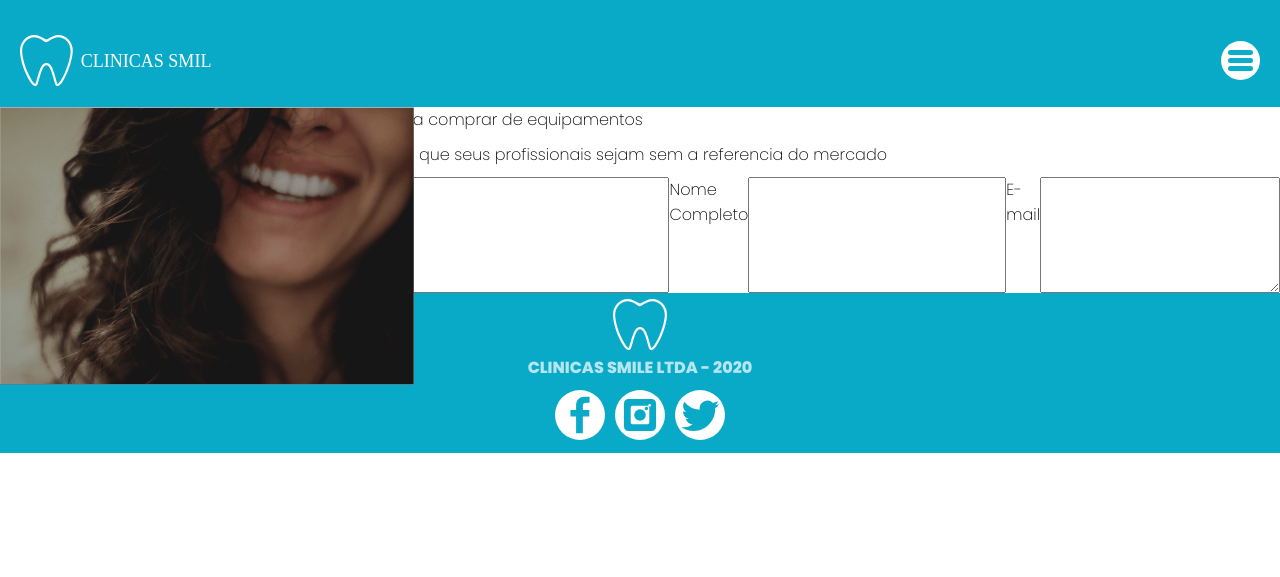
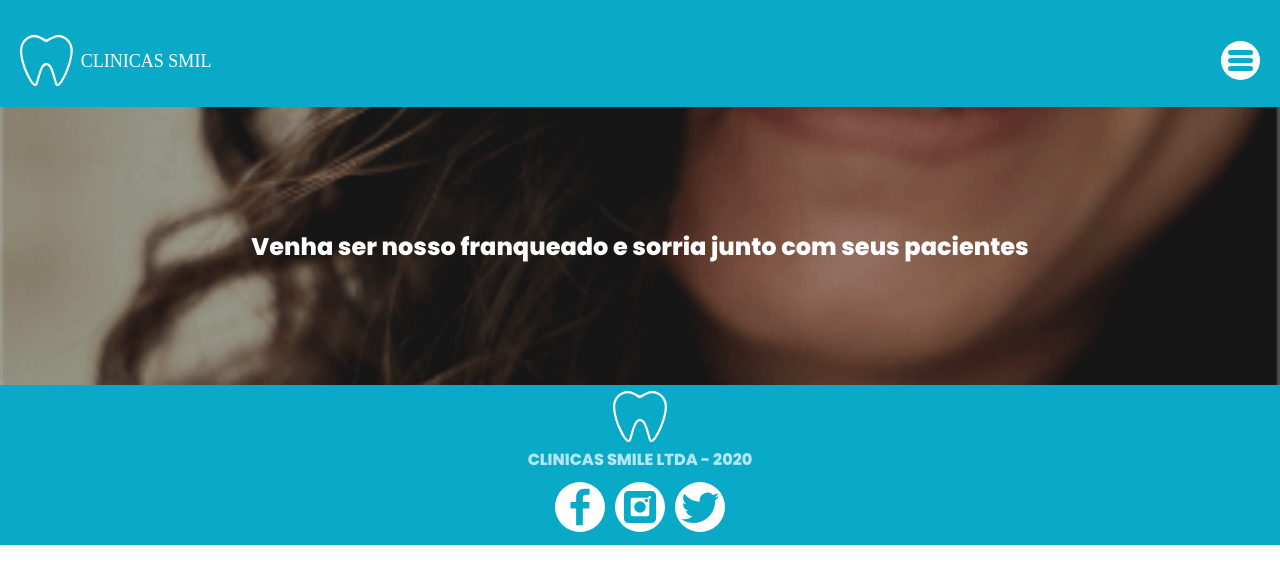
Before and after one commit to KhayanCardoso/hcodeTrabalhoGrupo, a website: page franchise.html in a window 1280 px wide. Drawn offline with Linux system fonts and the light colour scheme.

Commit message:
configuração header franchise

```diff
--- a/assets/sass/franchise.scss
+++ b/assets/sass/franchise.scss
@@ -1,18 +1,16 @@
 #franchise{
-    flex-direction: column;
-    header{
+    > header{
+        height: 278px;
+        width: 100%;
+        background-image: url('/assets/images/sorriso.webp');
+        background-position: center;
+        background-size: cover;
         flex-direction: column;
-        position: absolute;
-        > picture{
-            z-index: 0;
-            max-height: 257;
-            max-width: 375px;
-        }
+        justify-content: center;
         h1{
             color: white;
-            position: relative;
-            top: 195px;
-            z-index: 1;
+            text-align: center;
+            font-weight: bold;
         }
     }
 }
--- a/franchise.html
+++ b/franchise.html
@@ -49,41 +49,8 @@
     </header>
     <section id="franchise">
         <header class="franchise_header">
-            <picture>
-                <source srcset="assets/images/sorriso.webp" type="image/webp">
-                <source srcset="assets/images/sorriso.jpeg" type="image/jpeg">
-                <img src="assets/images/sorriso.png" alt="Sorriso">
-            </picture>
             <h1>Venha ser nosso franqueado e sorria junto com seus pacientes</h1>
         </header>
-        <div class="slid1">
-            <img src="" alt="">
-            <h2>Clinicas de Ponta</h2>
-            <p>Forncedores parceiros para comprar de equipamentos</p>
-        </div>
-        <div class="slid2">
-            <img src="" alt="">
-            <h2>Treinamentos</h2>
-            <p>Treinamentos especialidos para que seus profissionais sejam sem a referencia do mercado</p>
-        </div>
-        <div class="form">
-            <h3>Gostou da ideia, venha ser nosso franqueado.
-                Deixe seu contato abaixo e nossa equipe
-                entrara em contato com você em breve.</h3>
-                <div class="fields">
-                    <div class="field">
-                        <input type="text" name="name" id="name" value="">
-                        <label for="name">Nome Completo</label>
-                    </div>
-                    <div class="field">
-                        <input type="email" name="emial" id="emial" value="">
-                        <label for="name">E-mail</label>
-                    </div>
-                    <div class="field">
-                        <textarea name="message" id="message"></textarea>
-                        <label for="message"></label>
-                    </div>
-                </div>
     </section>
     <footer id="footer">
         <div class="footer">
```
Also changed, not shown: assets/css/style.css, 1 other file.
